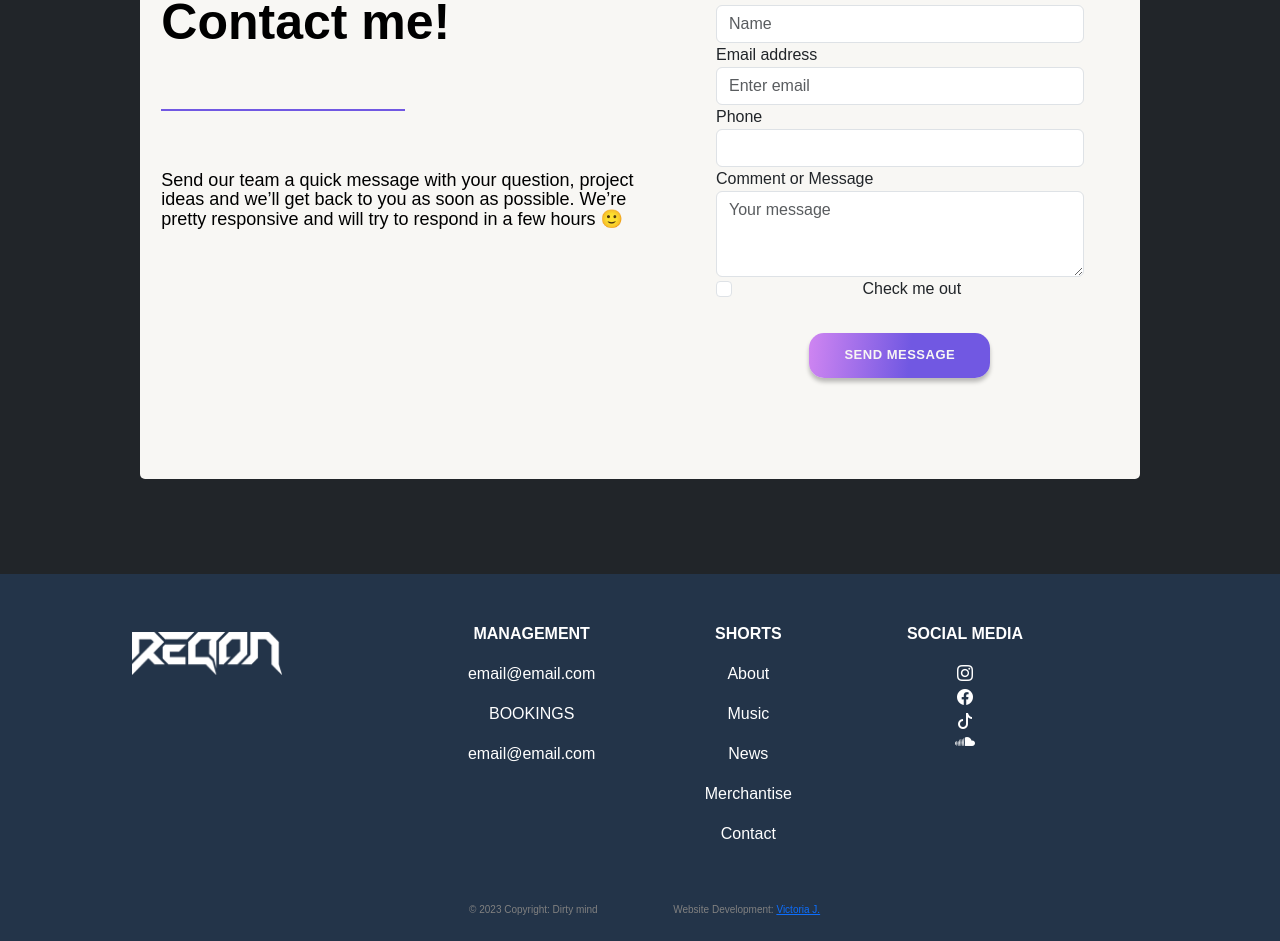
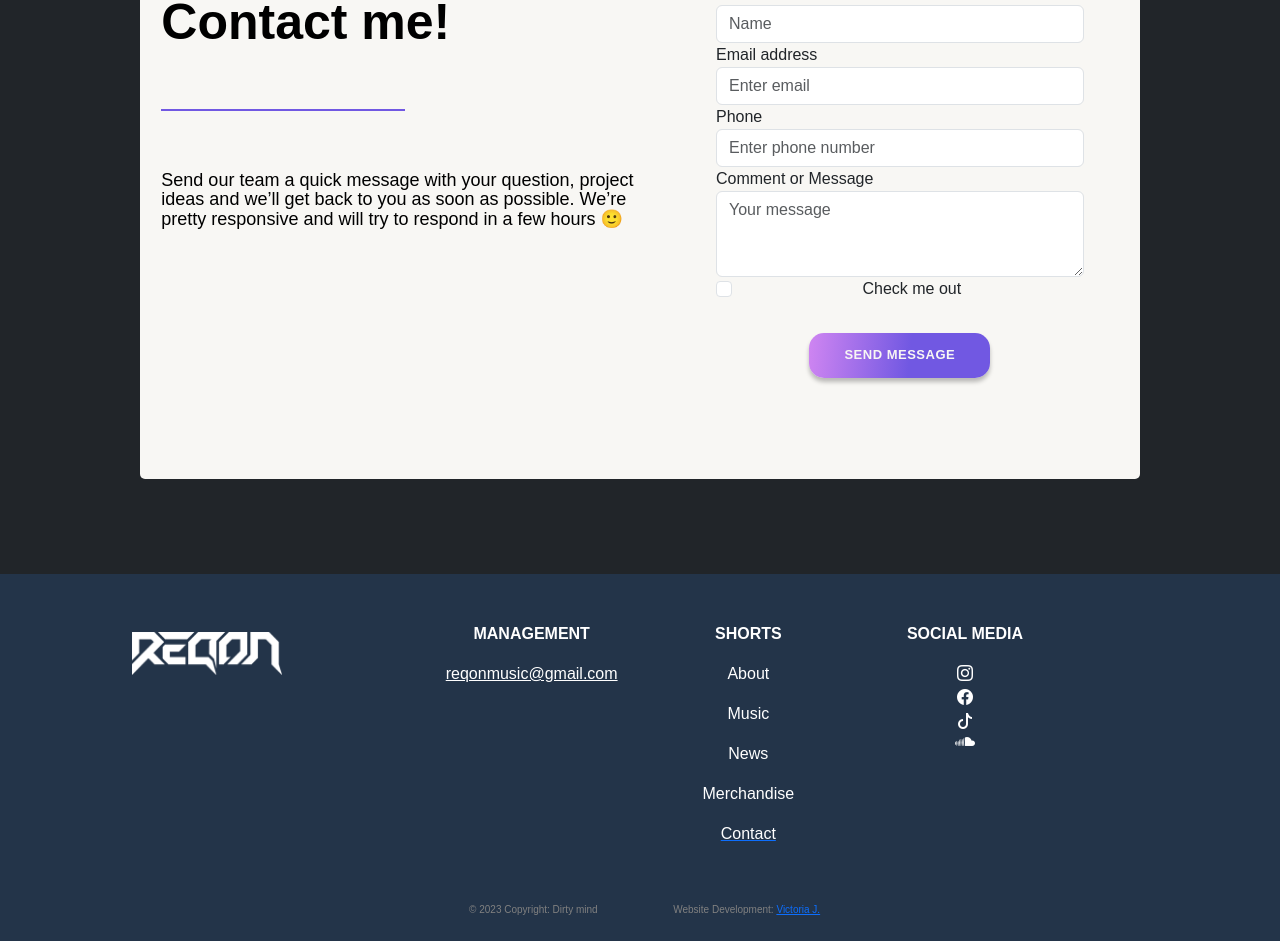
Before and after one commit to VictoriaJ4/dj-portfolio-new, a React (Create React App) app: page /contact in a window 1280 px wide. Shown: the part 126-1067 px from the top of the page. Built offline with nearby package versions, Linux system fonts and the light colour scheme.

Commit message:
email update plus footer styling

```diff
--- a/public/index.html
+++ b/public/index.html
@@ -6,8 +6,8 @@
 		<meta name="viewport" content="width=device-width, initial-scale=1" />
 		<meta name="theme-color" content="#000000" />
 		<meta
-			name="Meet Piotr Dobek/Dirty Mind, a passionate DJ and music producer from Poland, driven by a love for Hardstyle music. Follow his journey in the world of beats and melodies."
-			content="WExplore the world of Hardstyle music with Piotr Dobek/Dirty Mind. Learn about his journey, music production, and passion for beats."
+			name="Meet Piotr/Reqon, a passionate DJ and music producer from Poland, driven by a love for Hardstyle music. Follow his journey in the world of beats and melodies."
+			content="WExplore the world of Hardstyle music with Reqon. Learn about his journey, music production, and passion for beats."
 		/>
 
 		<!-- Bootstrap CSS -->
@@ -31,7 +31,7 @@
 		></script>
 
 		<script src="https://kit.fontawesome.com/867406c34d.js" crossorigin="anonymous"></script>
-		<title>Dj Dirty Mind</title>
+		<title>Reqon music</title>
 	</head>
 	<body>
 		<noscript>You need to enable JavaScript to run this app.</noscript>
--- a/src/components/Footer.css
+++ b/src/components/Footer.css
@@ -27,6 +27,9 @@
 .bi{
 	color:white;
 }
+.management-email{
+color:white;
+}
 /* mobile */
 @media (max-width: 768px) {
 	.logo-text {
--- a/src/components/Footer.js
+++ b/src/components/Footer.js
@@ -1,5 +1,6 @@
 import React from "react";
 import "./Footer.css";
+import { Link } from "react-scroll";
 
 
 //logo
@@ -20,19 +21,50 @@ const Footer = () => {
 
 					<div className="col-6 col-md-6 col-lg-2 ">
 						<p className="text-white title-text-foot">MANAGEMENT</p>
-						<p className="text-white">email@email.com</p>
-
-						<p className="text-white">BOOKINGS</p>
-						<p className="text-white">email@email.com</p>
+						<p className="text-white"><a className="management-email"href="mailto:reqonmusic@gmail.com">reqonmusic@gmail.com</a></p>
 					</div>
 
 					<div className="col-6 col-md-6 col-lg-2 ">
 						<p className="text-white title-text-foot">SHORTS</p>
-						<p className="text-white">About</p>
-						<p className="text-white">Music</p>
-						<p className="text-white">News</p>
-						<p className="text-white">Merchantise</p>
-						<p className="text-white">Contact</p>
+						<Link
+									to="About"
+									spy={true}
+									smooth={true}
+									duration={500}
+								><p className="text-white">About</p></Link>
+								<Link
+									to="Music"
+									spy={true}
+									smooth={true}
+									offset={0}
+									duration={500}
+
+								><p className="text-white">Music</p></Link>
+						<Link
+									to="News"
+									spy={true}
+									smooth={true}
+									offset={0}
+									duration={500}
+
+								>	<p className="text-white">News</p></Link>
+					<Link
+									to="Merch"
+									spy={true}
+									smooth={true}
+									offset={0}
+									duration={500}
+
+								><p className="text-white">Merchandise</p></Link>
+						<Link
+									to="Contact"
+									spy={true}
+									smooth={true}
+									offset={0}
+									duration={500}
+
+								><p className="text-white">Contact</p></Link>
+
 					</div>
 
 					<div className="col-6 col-md-6 col-lg-2 ">
--- a/src/pages/Contact.js
+++ b/src/pages/Contact.js
@@ -78,6 +78,7 @@ const Contact = () => {
 										id="typePhone"
 										class="form-control"
 										name="user_phone"
+										placeholder="Enter phone number"
 									/>
 								</div>
 
```
